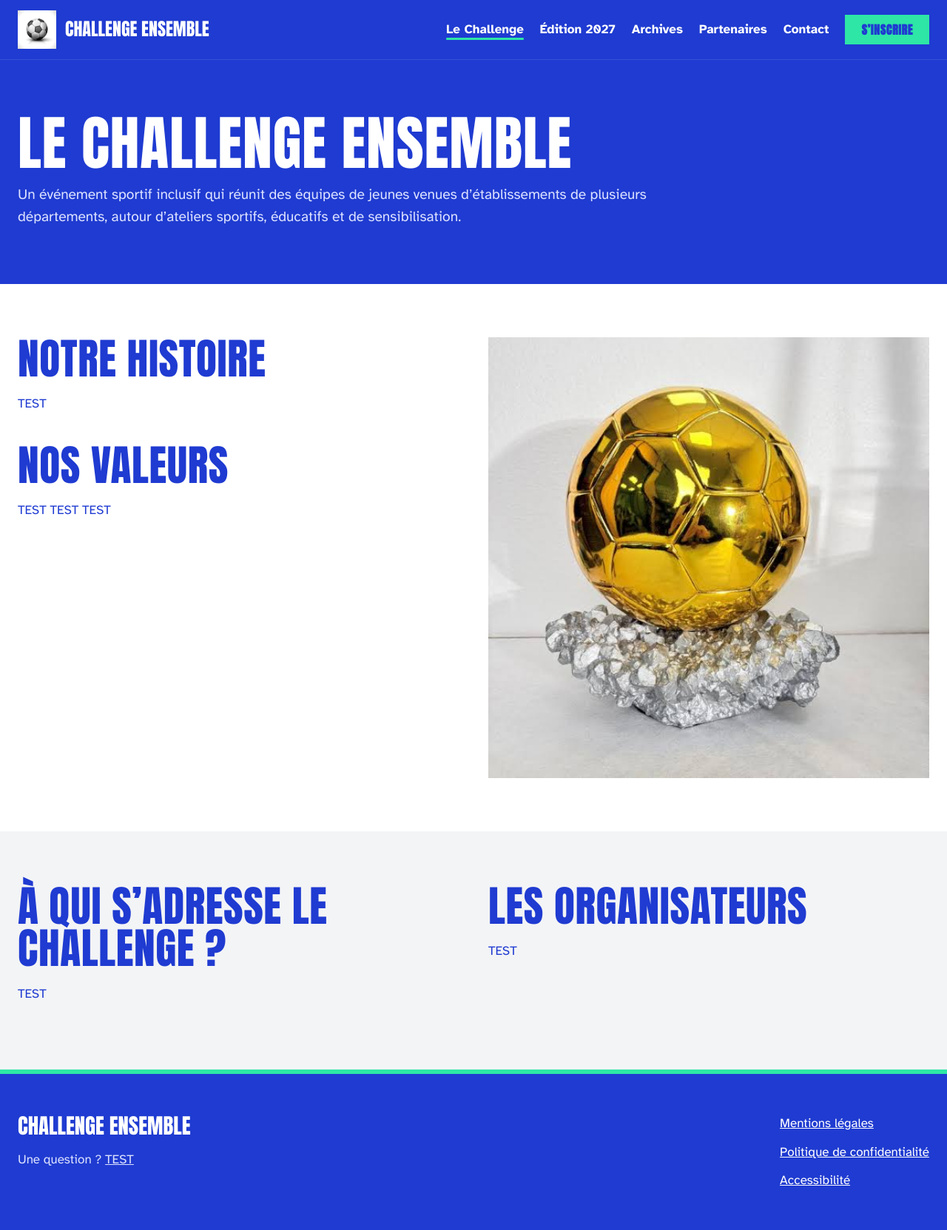
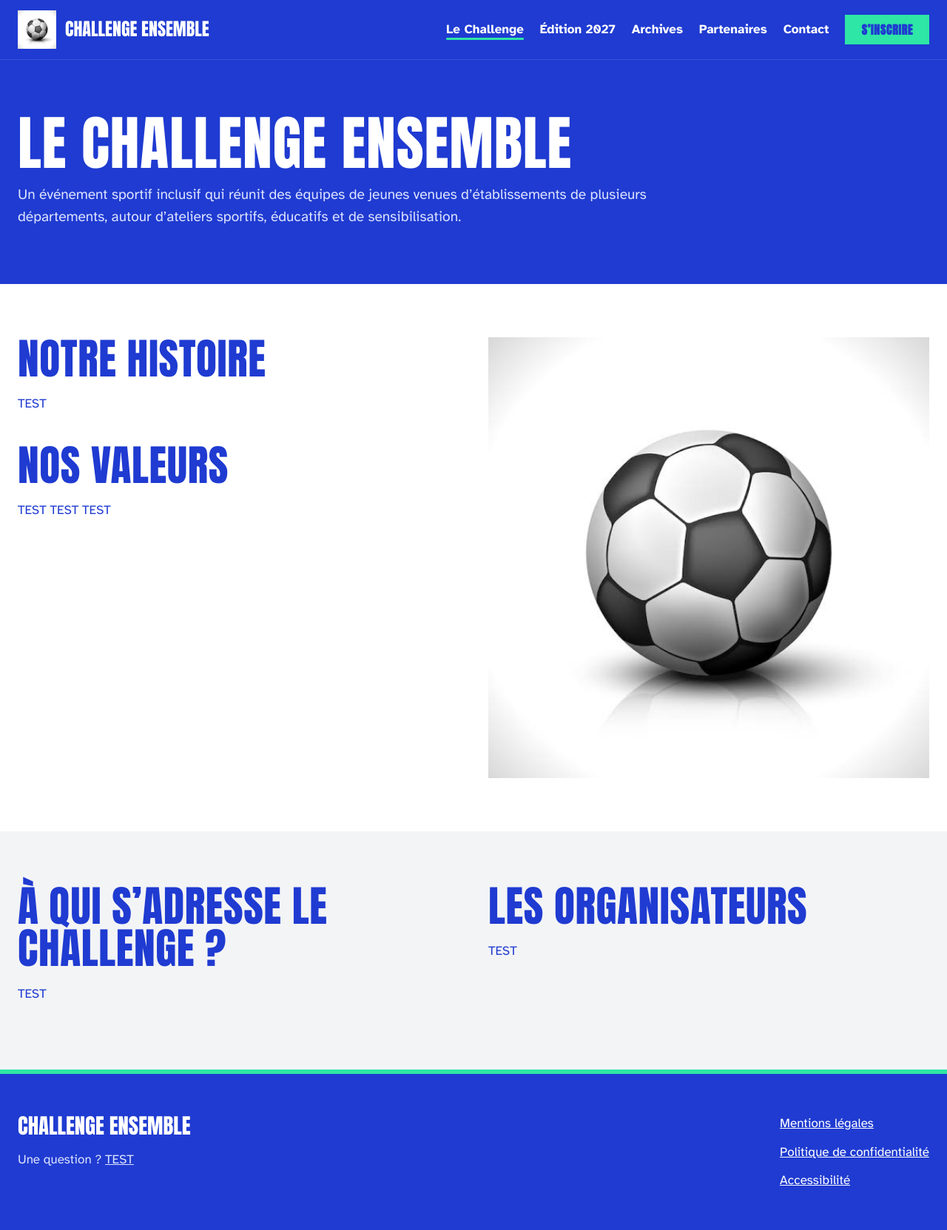
Before and after one commit to PEPBA2235/challenge-ensemble, a Jekyll site: the page built from le-challenge.html, in a window 1280 px wide. Shown: the whole page at 74% size. Built offline with Jekyll 4.4.1, drawn with Linux system fonts in a browser that asks for light colours.

Commit message:
Update _data/challenge.yml (via Pages CMS)

```diff
--- a/_data/challenge.yml
+++ b/_data/challenge.yml
@@ -8,4 +8,4 @@ valeurs: |-
   TEST
 public: TEST
 organisateurs: TEST
-photo: /images/images.jpg
+photo: /images/images-4.jpg
```
